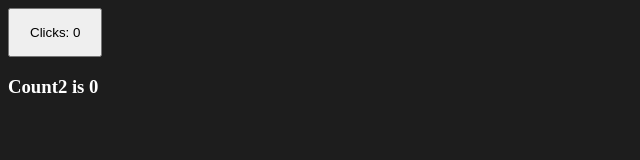
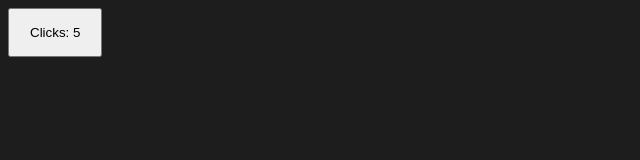
Before and after one commit to DanielGeek/my_-svelte_-projects, a Svelte app in the folder 01-svelte-course/: page / in a window 1280 px wide. Shown: the top 160 px of the page, without its empty margins (0-640 px from the left). Built offline with nearby package versions, Linux system fonts and the light colour scheme.

Commit message:
11. Component Props

```diff
--- a/01-svelte-course/src/App.svelte
+++ b/01-svelte-course/src/App.svelte
@@ -1,8 +1,14 @@
 <script>
   import Counter from './lib/Counter.svelte';
+
+  const props = {
+    maxCount: 10,
+    initialCount: 5
+  };
+
 </script>
 
-<Counter />
+<Counter {...props} x="y" />
 
 <style>
 </style>
--- a/01-svelte-course/src/lib/Counter.svelte
+++ b/01-svelte-course/src/lib/Counter.svelte
@@ -1,25 +1,24 @@
 <script>
-  let count1 = 0;
-  let count2 = 0;
+	export let initialCount = 0;
+	export let maxCount = undefined;
 
-  function setCount2(x) {
-    count2 = x;
-  }
+	console.log($$props, $$restProps);
 
-  // 9. Reactive Statements
-  $: setCount2(count1);
-  $: string = `Count2 is ${count2}`;
+	// 9. Reactive Statements
+	// $: string = `Count2 is ${count2}`;
 
-  function increment1() {
-    count1 += 1;
-  }
+	let count = initialCount;
+
+	function increment() {
+		if (count === maxCount) return;
+		count += 1;
+	}
 </script>
 
-<button on:click={increment1} data-testid="counter1">Clicks: {count1}</button>
-<h3>{string}</h3>
+<button on:click={increment} data-testid="count">Clicks: {count} </button>
 
 <style>
-  button {
-    padding: 15px 20px;
-  }
+	button {
+		padding: 15px 20px;
+	}
 </style>
```
